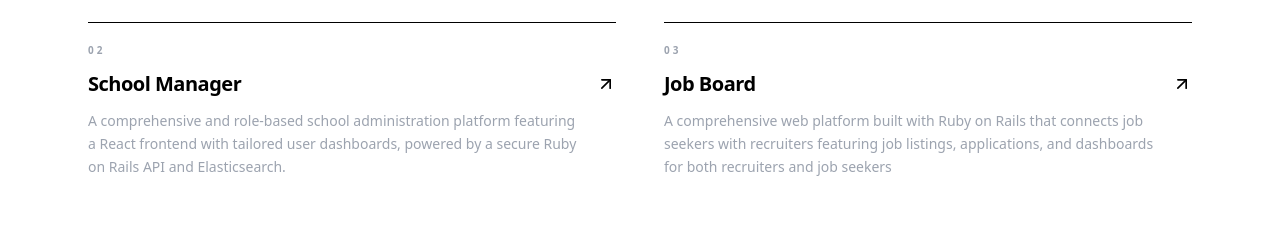
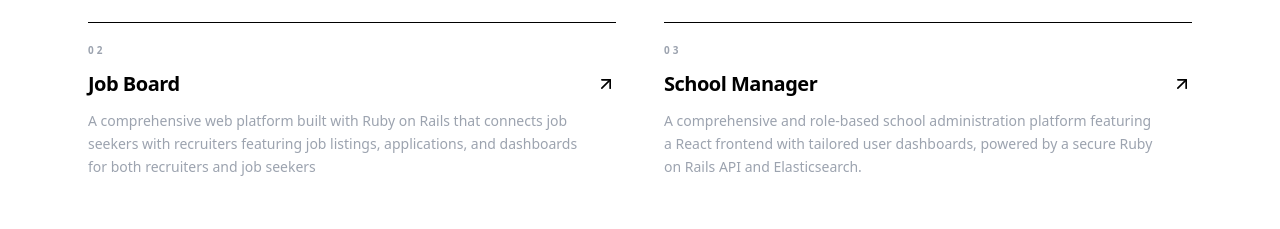
Before and after one commit to smakthe/developer-portfolio, a React (Vite) app: page / in a window 1280 px wide. Shown: the part 2921-3150 px from the top of the page. Built offline with nearby package versions, Linux system fonts and the light colour scheme.

Commit message:
Re-arrange projects list in Projects.tsx

```diff
--- a/src/components/Projects.tsx
+++ b/src/components/Projects.tsx
@@ -21,18 +21,18 @@ const projects: {
     variant: 'large',
   },
   {
+    title: "Job Board",
+    description: "A comprehensive web platform built with Ruby on Rails that connects job seekers with recruiters featuring job listings, applications, and dashboards for both recruiters and job seekers",
+    image: "https://pub-227e9e1887224eafbf51e8c0f4728352.r2.dev/job-board.png?auto=format&fit=crop&q=80&w=800",
+    url: "https://job-board-vnd1.onrender.com/",
+    variant: 'medium',
+  },
+  {
     title: "School Manager",
     description: "A comprehensive and role-based school administration platform featuring a React frontend with tailored user dashboards, powered by a secure Ruby on Rails API and Elasticsearch.",
     image: "https://pub-227e9e1887224eafbf51e8c0f4728352.r2.dev/school-manager.png?auto=format&fit=crop&q=80&w=800",
     url: "https://sm-online.netlify.app/",
     variant: 'large',
-  },
-  {
-    title: "Job Board",
-    description: "A comprehensive web platform built with Ruby on Rails that connects job seekers with recruiters featuring job listings, applications, and dashboards for both recruiters and job seekers",
-    image: "https://pub-227e9e1887224eafbf51e8c0f4728352.r2.dev/job-board.png?auto=format&fit=crop&q=80&w=800",
-    url: "https://job-board-vnd1.onrender.com/",
-    variant: 'medium',
   },
   {
     title: "Web Developer's Dictionary",
```
